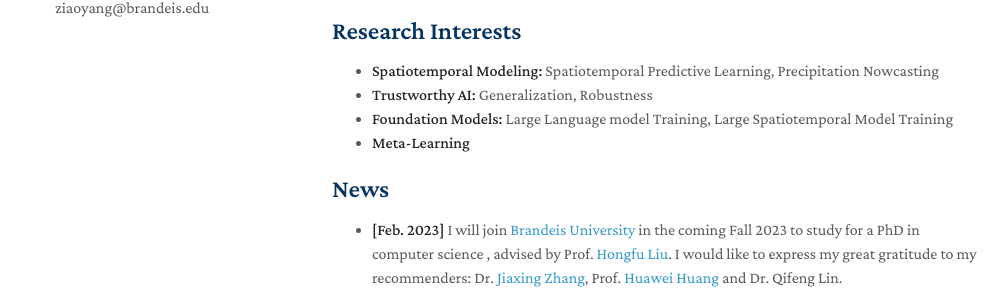
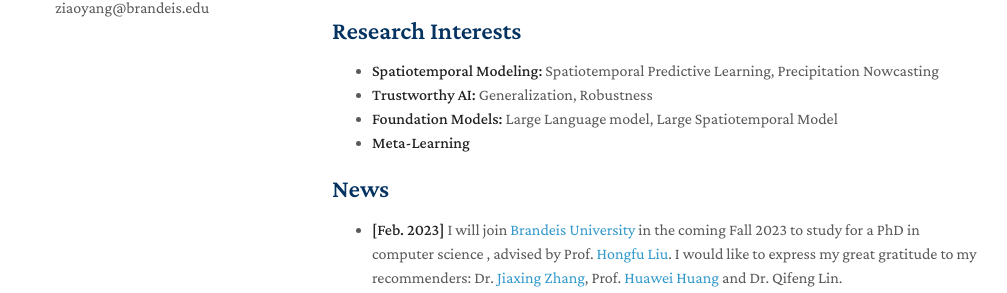
Before and after one commit to yangziao56/homepage, a Jekyll site: the page built from index.md, in a window 1280 px wide and 900 px high. Shown: the part 368-661 px from the top of the window, without its empty margins (138-1145 px from the left). Built offline with Jekyll 4.4.1, drawn with Linux system fonts in a browser that asks for light colours; nearby versions of some CDN libraries; a style sheet for code colours, icons or effects is not loaded; our own code applies the rules of GitHub Pages for plain Markdown files.

Commit message:
Update index.md
Signed-off-by: Ziao Yang <70676524+yangziao56@users.noreply.github.com>

```diff
--- a/index.md
+++ b/index.md
@@ -14,7 +14,7 @@ You can learn more details about my research through my [Academic Curriculum Vit
 
 - **Spatiotemporal Modeling:** Spatiotemporal Predictive Learning, Precipitation Nowcasting
 - **Trustworthy AI:** Generalization, Robustness
-- **Foundation Models:** Large Language model Training, Large Spatiotemporal Model Training
+- **Foundation Models:** Large Language model, Large Spatiotemporal Model
 - **Meta-Learning**
 
 ## News
```
